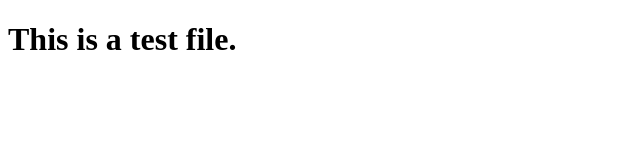
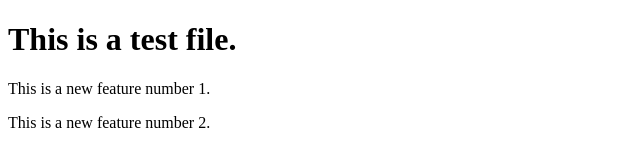
Before and after one commit to TomOutram/Test_Project, a plain HTML site: page index.html in a window 1280 px wide. Shown: the whole page, without its empty margins (0-640 px from the left). Drawn offline with Linux system fonts and the light colour scheme.

Commit message:
Added some new features

```diff
--- a/index.html
+++ b/index.html
@@ -4,9 +4,11 @@
     <meta charset="UTF-8" />
     <meta http-equiv="X-UA-Compatible" content="IE=edge" />
     <meta name="viewport" content="width=device-width, initial-scale=1.0" />
-    <title>Test</title>
+    <title>Test!!</title>
   </head>
   <body>
     <h1>This is a test file.</h1>
+    <p>This is a new feature number 1.</p>
+    <p>This is a new feature number 2.</p>
   </body>
 </html>
```
